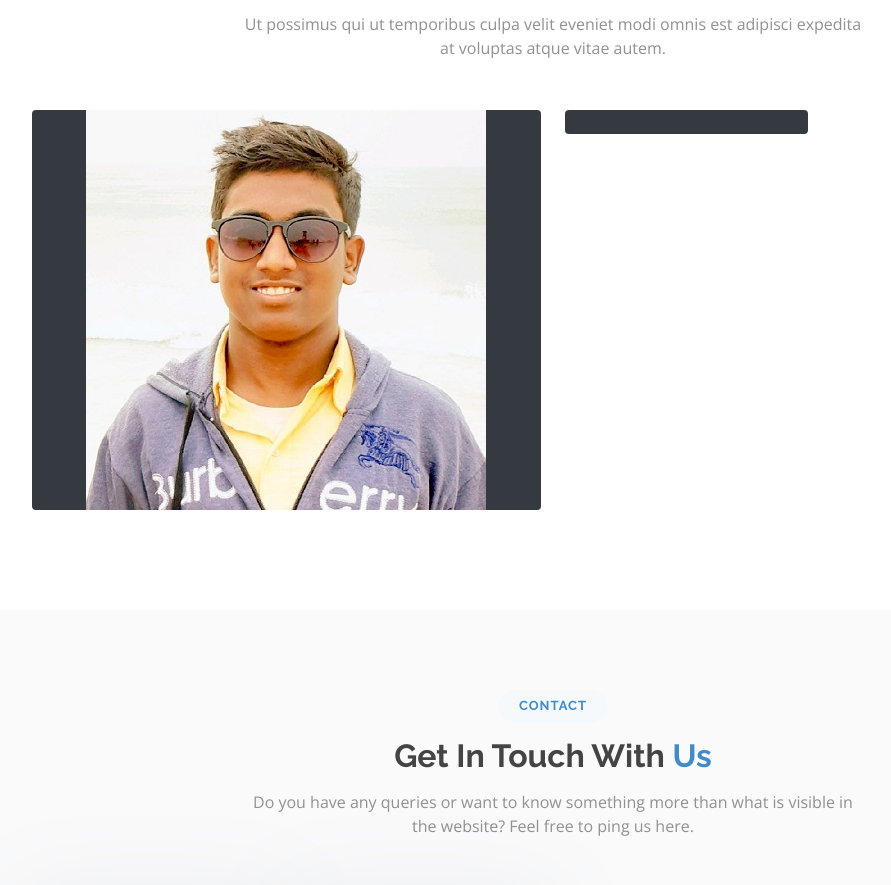
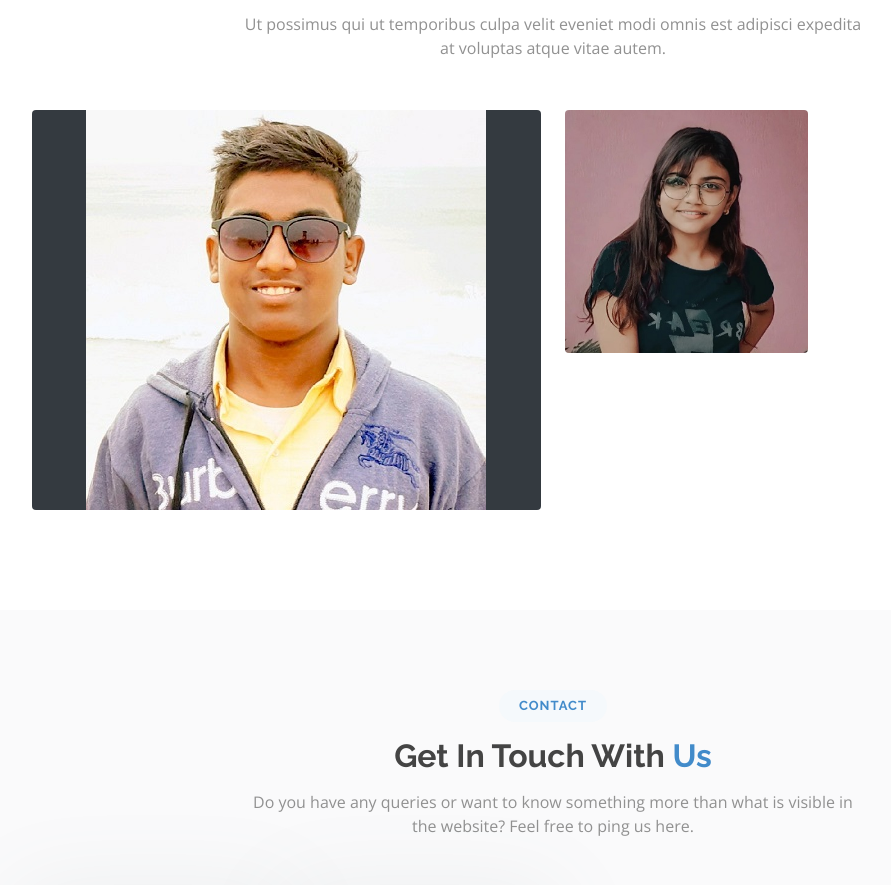
Before and after one commit to mainakfolio/DataMinati, a plain HTML site: page index.html in a window 1280 px wide. Shown: the part 3676-4561 px from the top of the page, without its empty margins (87-978 px from the left). Drawn offline with nearby package versions, Linux system fonts and the light colour scheme; a script that the page names is missing.

Commit message:
Update index.html

```diff
--- a/index.html
+++ b/index.html
@@ -418,7 +418,7 @@
 
               <div class="col-xl-3 col-lg-4 col-md-6" data-wow-delay="0.1s">
                 <div class="member">
-                  <img src="assets/img/team/team-2.jpg" class="img-fluid" alt="">
+                  <img src="assets/img/team/team-2.jpeg" class="img-fluid" alt="">
                   <div class="member-info">
                     <div class="member-info-content">
                       <h4>Anshika Singh</h4>
```
